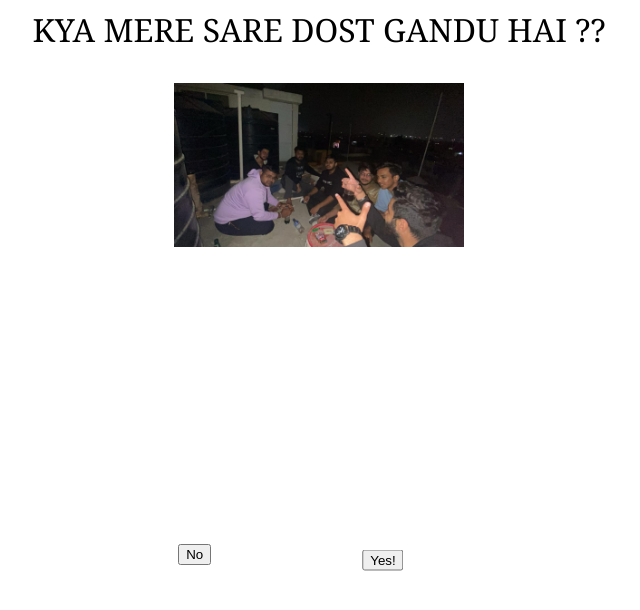
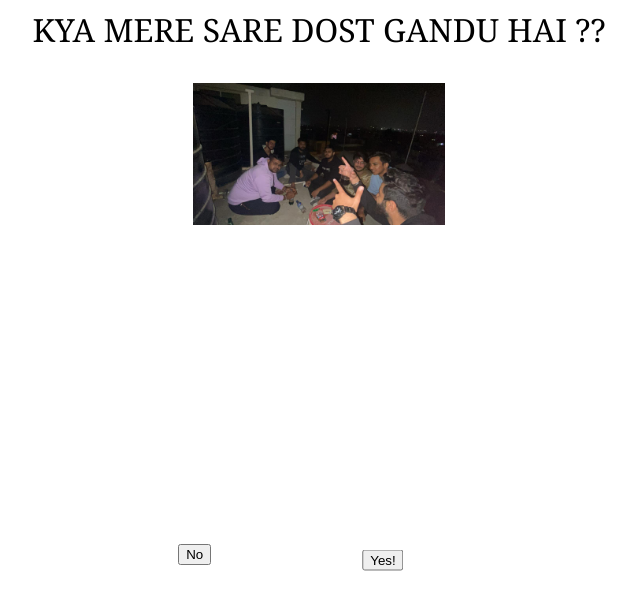
Before and after one commit to gaurav0417-hub/Friendship, a plain HTML site: page index.html in a window 1280 px wide. Shown: the whole page, without its empty margins (321-961 px from the left). Drawn offline with Linux system fonts and the light colour scheme; files whose address does not match are found by name.

Commit message:
Changing size

```diff
--- a/index.html
+++ b/index.html
@@ -16,7 +16,7 @@ font-family: Georgia, serif;
 img {
 display: block;
 margin: 0 auto;
-width: 23%;
+width: 20%;
 }
 </style>
 </head>
@@ -24,7 +24,8 @@ width: 23%;
  <p>
   KYA MERE SARE DOST GANDU HAI ??
  </p>
-<img src="E:\Work\demoo\WhatsApp Image 2024-02-06 at 01.37.13_b45c6231.jpg" alt ="Error laoding image">
+<!-- <img src="https://tenor.com/en-GB/view/rachel-rachel-green-jennifer-aniston-friends-friends-rachel-gif-21815619"> -->
+<img src="image.jpg" class="img-fluid" alt="">
 </body>
 <title>Buttons</title>
 <style>
```
Also changed, not shown: image.jpg (renamed from WhatsApp Image 2024-02-06 at 01.37.13_b45c6231.jpg).
